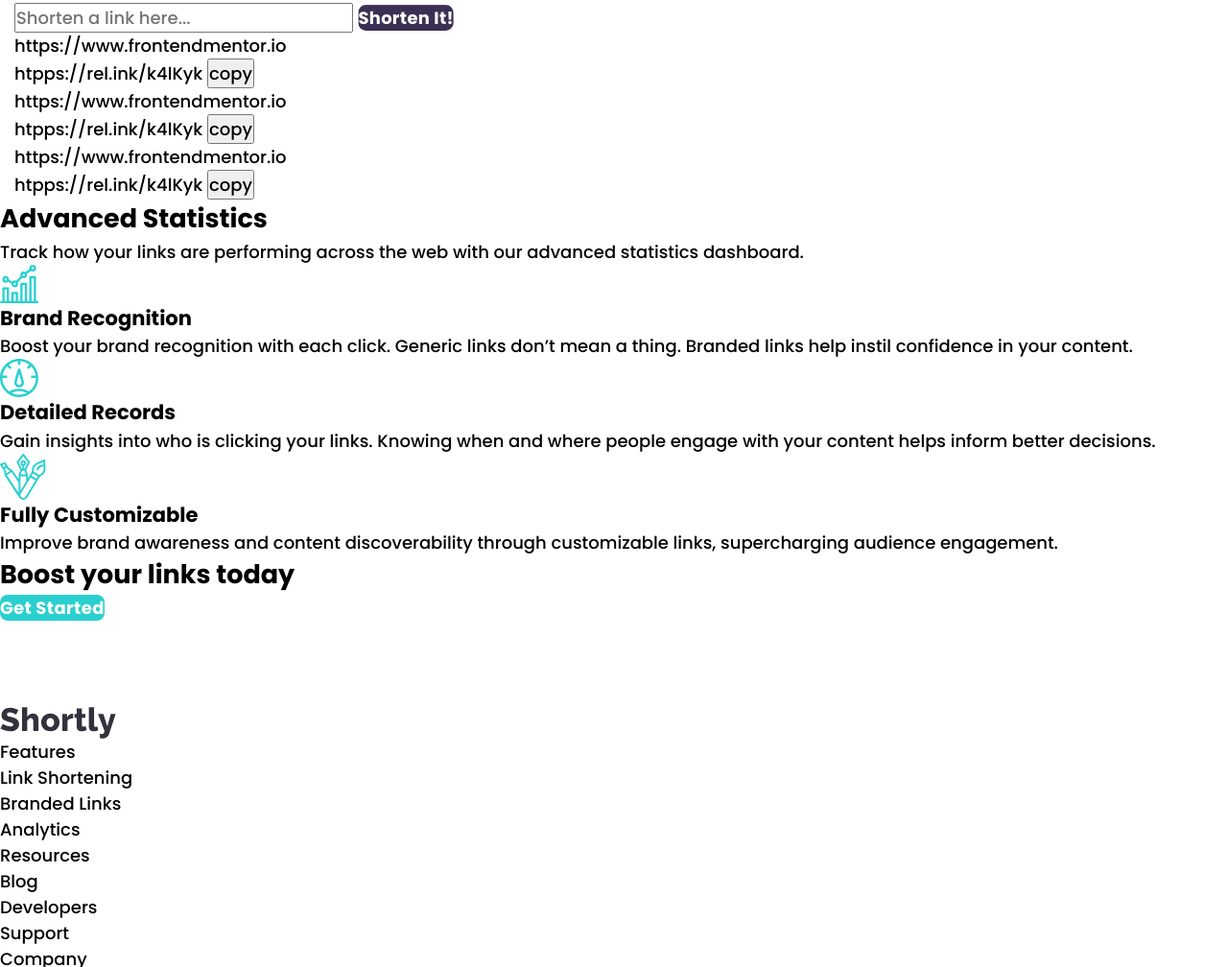
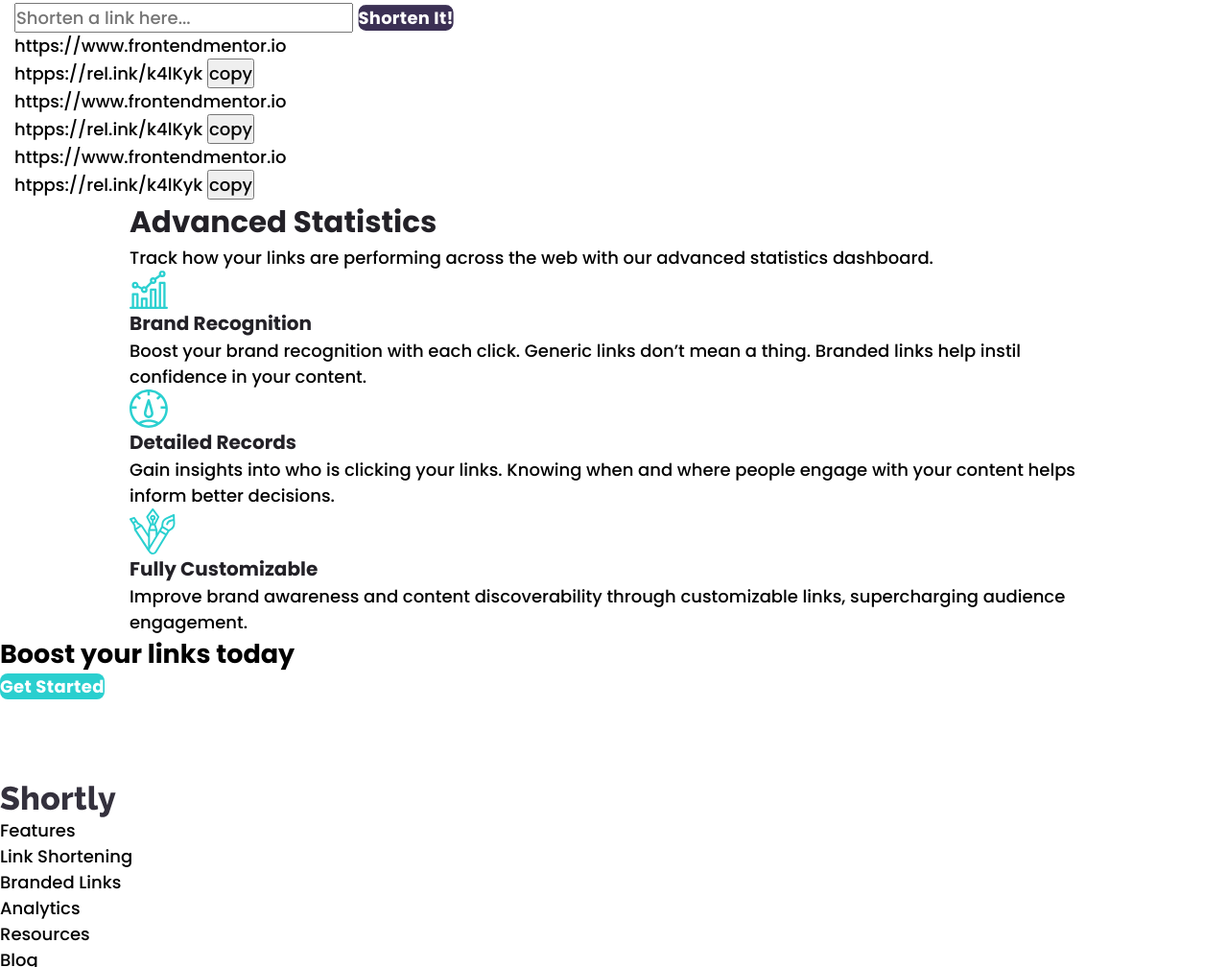
Before and after one commit to princemuel/url-shortener, a website: page index.html in a window 1280 px wide. Shown: the part 807-1815 px from the top of the page at 96% size. Drawn offline with Linux system fonts and the light colour scheme.

Commit message:
new commit

```diff
--- a/index.html
+++ b/index.html
@@ -28,7 +28,7 @@
   <body>
     <header id="home" class="header">
       <nav class="nav">
-        <div class="nav-center">
+        <div class="section nav-center">
           <div class="nav-header">
             <a href="/" class="nav-logo">
               <img src="./images/logo.svg" alt="shortly" class="logo" />
@@ -110,65 +110,53 @@
         </div>
       </section>
 
-      <section>
-        <div>
-          <h2>Advanced Statistics</h2>
+      <section class="section section-stats">
+        <header class="section-stats__header">
+          <h2 class="heading-secondary">Advanced Statistics</h2>
           <p>
             Track how your links are performing across the web with our advanced
             statistics dashboard.
           </p>
-        </div>
+        </header>
 
-        <div>
-          <div>
-            <div>
+        <div class="stats">
+          <article class="stat stat--one">
             <img
               src="./images/icon-brand-recognition.svg"
               alt="brand-recognition"
             />
-            </div>
-            <div>
-              <h3>Brand Recognition</h3>
+            <h3 class="heading-tertiary">Brand Recognition</h3>
             <p>
-                Boost your brand recognition with each click. Generic links
-                don’t mean a thing. Branded links help instil confidence in your
+              Boost your brand recognition with each click. Generic links don’t
+              mean a thing. Branded links help instil confidence in your
               content.
             </p>
-            </div>
-          </div>
+          </article>
 
-          <div>
-            <div>
+          <article class="stat stat--two">
             <img
               src="./images/icon-detailed-records.svg"
               alt="detailed-records"
             />
-            </div>
-            <div>
-              <h3>Detailed Records</h3>
+            <h3 class="heading-tertiary">Detailed Records</h3>
             <p>
               Gain insights into who is clicking your links. Knowing when and
               where people engage with your content helps inform better
               decisions.
             </p>
-            </div>
-          </div>
+          </article>
 
-          <div>
-            <div>
+          <article class="stat stat--three">
             <img
               src="./images/icon-fully-customizable.svg"
               alt="Fully Customizable"
             />
-            </div>
-            <div>
-              <h3>Fully Customizable</h3>
+            <h3 class="heading-tertiary">Fully Customizable</h3>
             <p>
               Improve brand awareness and content discoverability through
               customizable links, supercharging audience engagement.
             </p>
-            </div>
-          </div>
+          </article>
         </div>
       </section>
 
--- a/scss/components/_index.scss
+++ b/scss/components/_index.scss
@@ -6,3 +6,4 @@
 @forward 'hero';
 @forward 'buttons';
 @forward 'feature';
+@forward 'section-stats';
--- a/scss/components/_navigation.scss
+++ b/scss/components/_navigation.scss
@@ -18,14 +18,9 @@
   }
 
   &-center {
-    width: 100%;
-    padding-left: 2rem;
-    padding-right: 2rem;
     @include mq.media('>=ipad') {
       display: flex;
       align-items: center;
-      margin: 0 auto;
-      padding: 0 13.5rem;
     }
   }
 
--- /dev/null
+++ b/scss/components/_section-stats.scss
@@ -0,0 +1,15 @@
+@use '../abstracts/functions' as f;
+@use '../abstracts/mq-manager' as mq;
+/*********** SECTION: STATS ************/
+.section {
+  width: 100%;
+  padding-left: 2rem;
+  padding-right: 2rem;
+  @include mq.media('>=ipad') {
+    padding: 0 13.5rem;
+    margin: 0 auto;
+    padding: 0 13.5rem;
+  }
+}
+.section-stats {
+}
```
Also changed, not shown: css/main.css, 1 other file. Lines whose indentation alone changed are shown as unchanged.
